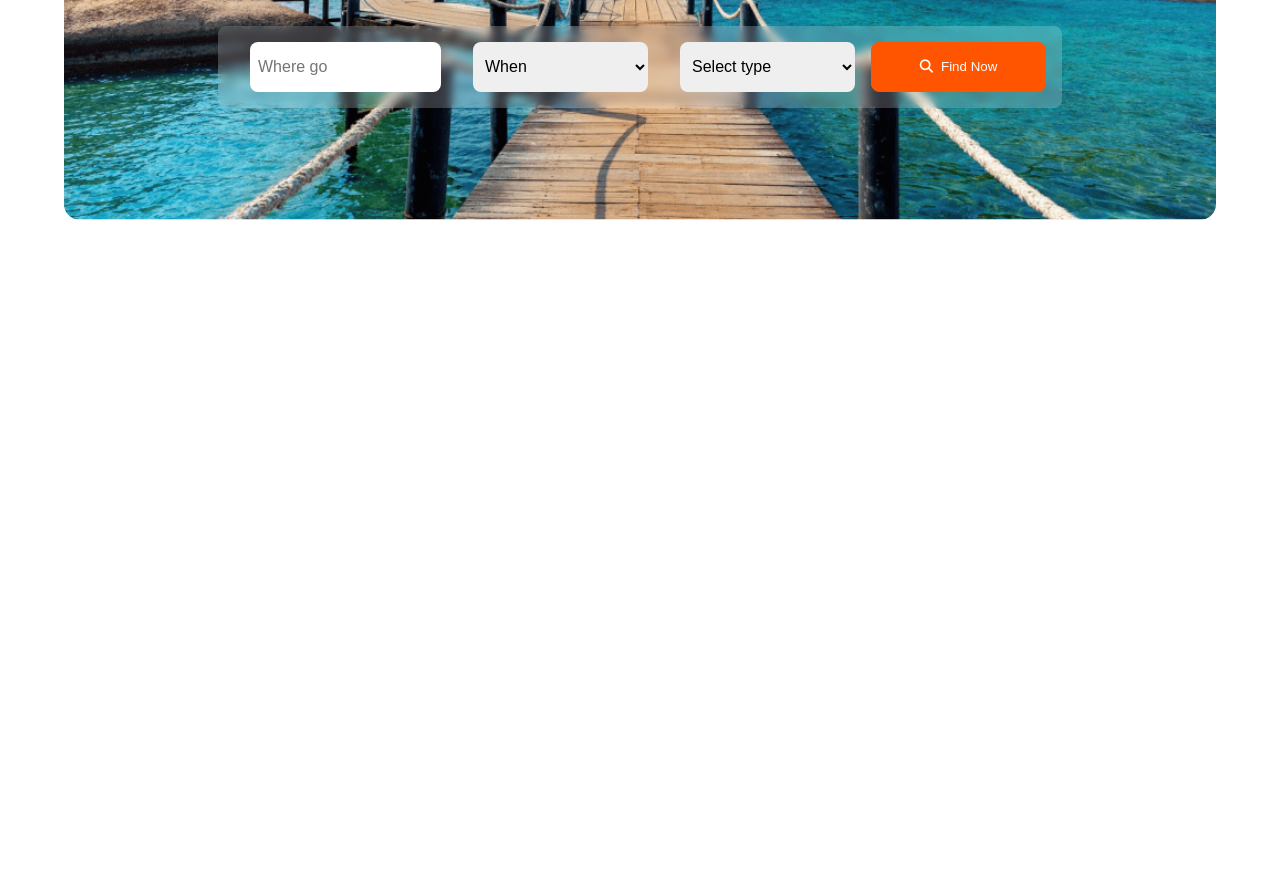
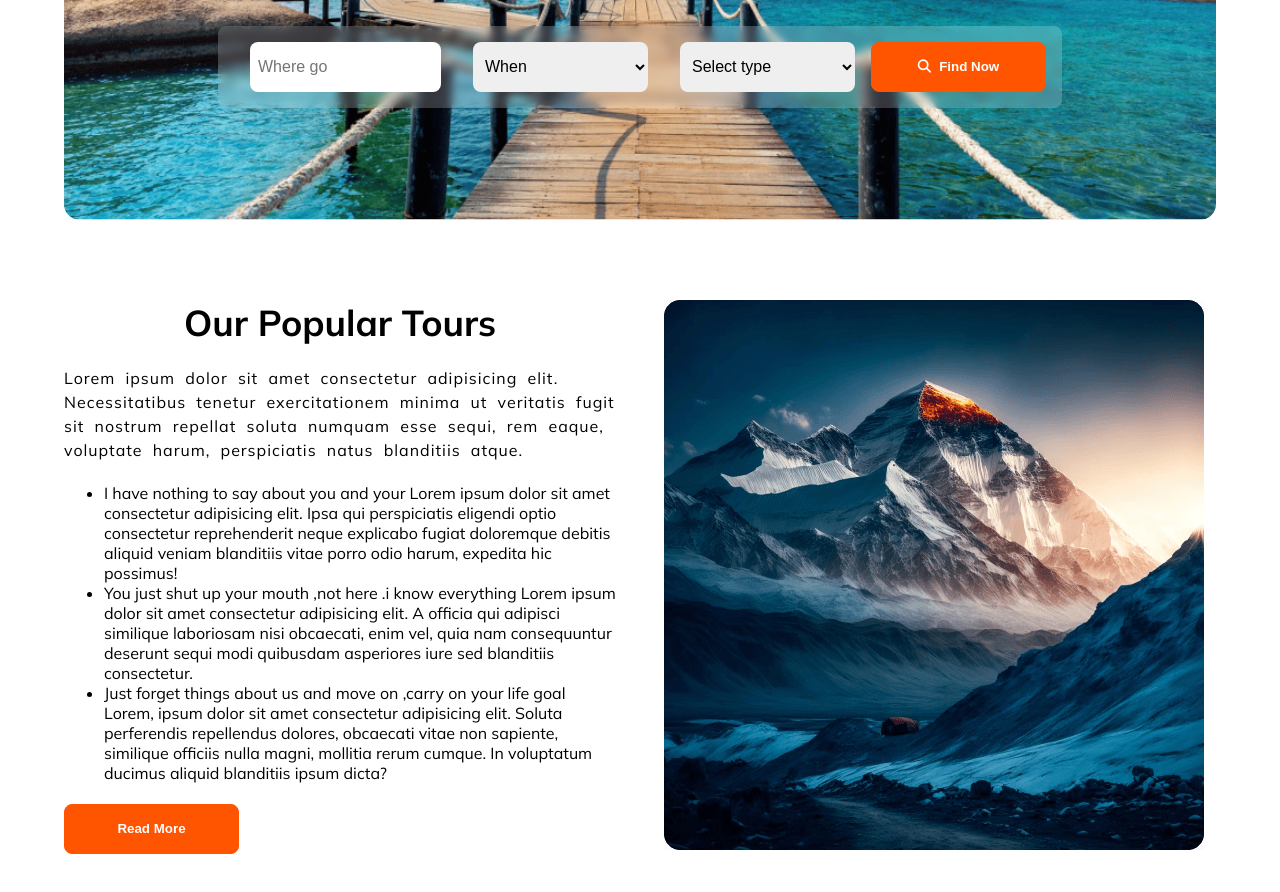
Before and after one commit to mohsyn007/Hero-travel, a plain HTML site: page index.html in a window 1280 px wide. Shown: the part 550-1442 px from the top of the page. Before the commit the page ends 850 px from the top, so only its background shows below. Drawn offline with Linux system fonts and the light colour scheme.

Commit message:
popular section added

```diff
--- a/index.html
+++ b/index.html
@@ -49,6 +49,22 @@
             </div>
         </div>
     </section>
+    <!-- Our popular Tour -->
+    <section class="container popular-section">
+    <div class="text-content">
+    <h3>Our Popular Tours</h3>
+    <p>Lorem ipsum dolor sit amet consectetur adipisicing elit. Necessitatibus tenetur exercitationem minima ut veritatis fugit sit nostrum repellat soluta numquam esse sequi, rem eaque, voluptate harum, perspiciatis natus blanditiis atque.</p>
+    <ul>
+    <li>I have nothing to say about you and your Lorem ipsum dolor sit amet consectetur adipisicing elit. Ipsa qui perspiciatis eligendi optio consectetur reprehenderit neque explicabo fugiat doloremque debitis aliquid veniam blanditiis vitae porro odio harum, expedita hic possimus! </li>
+    <li>You just shut up your mouth ,not here .i know everything Lorem ipsum dolor sit amet consectetur adipisicing elit. A officia qui adipisci similique laboriosam nisi obcaecati, enim vel, quia nam consequuntur deserunt sequi modi quibusdam asperiores iure sed blanditiis consectetur.</li>
+    <li>Just forget things about us and move on ,carry on your life goal Lorem, ipsum dolor sit amet consectetur adipisicing elit. Soluta perferendis repellendus dolores, obcaecati vitae non sapiente, similique officiis nulla magni, mollitia rerum cumque. In voluptatum ducimus aliquid blanditiis ipsum dicta?</li>
+    </ul>
+    <button class="btn-primary">Read More</button>
+    </div>
+    <div class="popular-image">
+    <img src="assest/Images/Rectangle 4.png" alt="">
+    </div>
+    </section>
 
 </body>
 
--- a/style.css
+++ b/style.css
@@ -133,5 +133,30 @@ select {
     color: white;
     border: 1px solid rgb(255, 84, 0);
     border-radius: 8px;
+    font-weight: bold;
 
 }
+
+ /* popular tour section */
+ .popular-section{
+ display: grid;
+ grid-template-columns: 1fr 1fr;
+ gap: 3rem;
+ }
+ .text-content{
+ display: flex;
+ flex-direction: column;
+ row-gap: 1rem;
+ justify-content: space-between;
+ }
+ .text-content p,text-content li{
+
+ font-size: 16px;
+ line-height: 24px;
+ word-spacing: 5px;
+ letter-spacing: 1px;
+ }
+ .text-content p,text-content li,text-content h3{
+  text-align: left;
+
+ }
```
